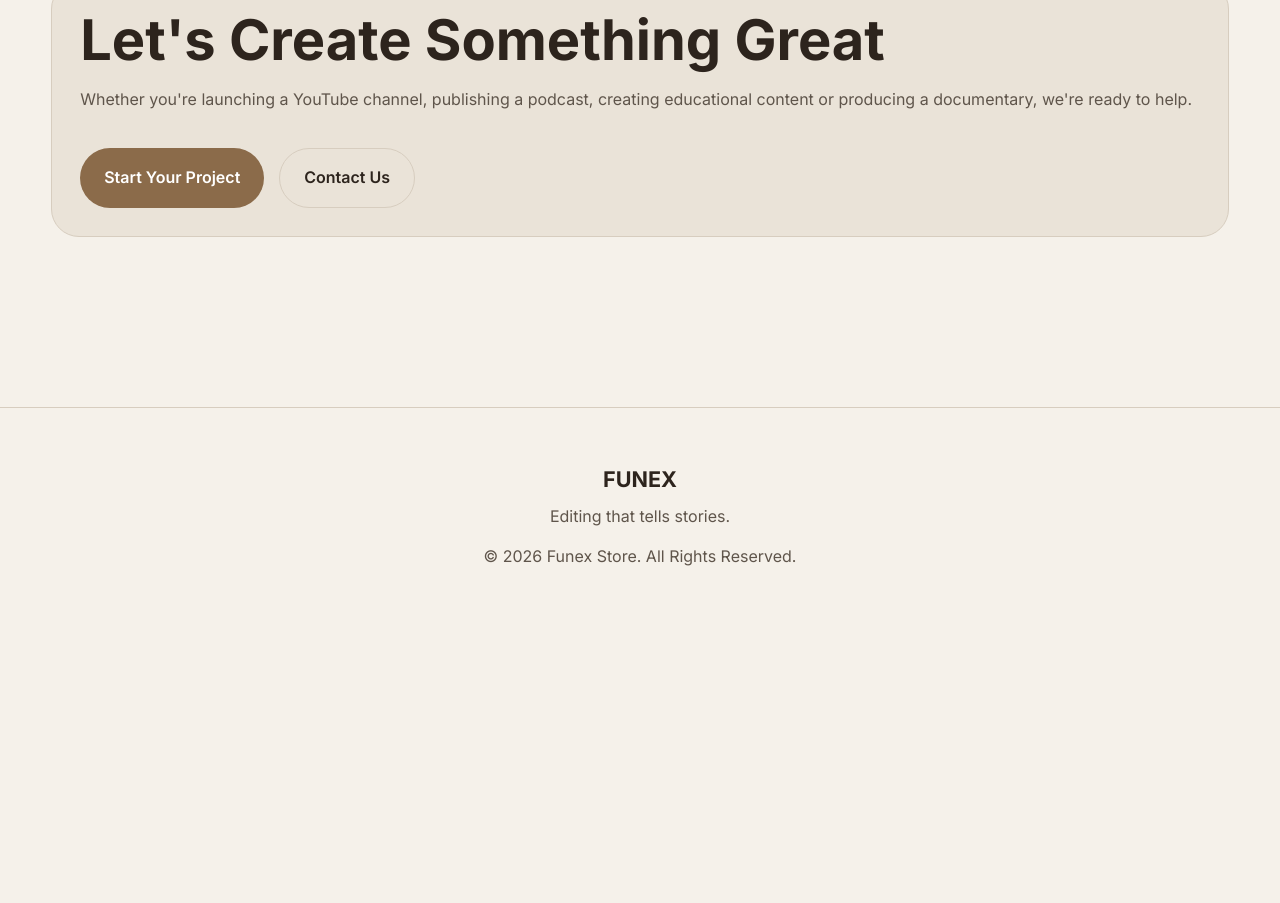
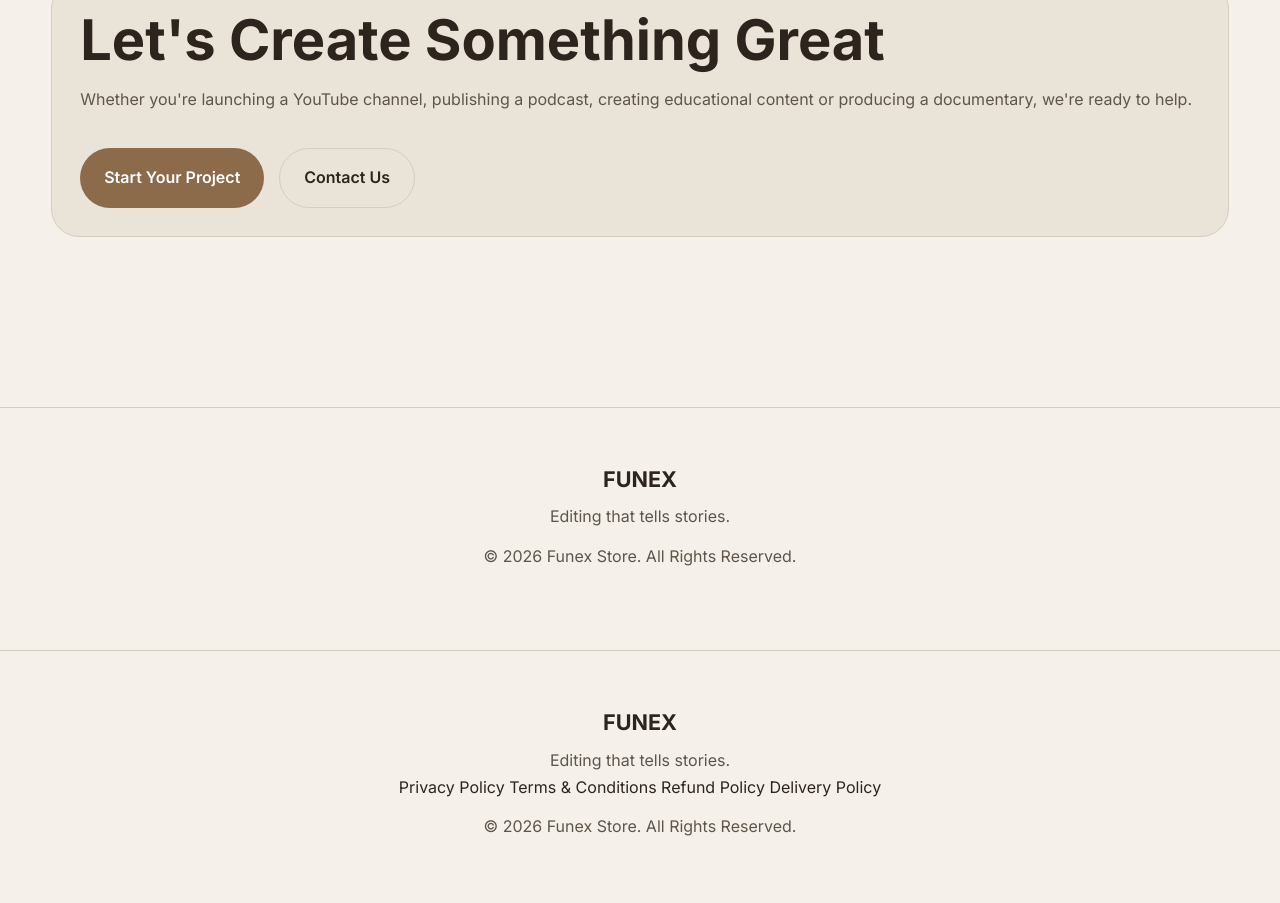
Before and after one commit to FunexStore/Funex, a plain HTML site: page about.html in a window 1280 px wide. Shown: the part 2375-3278 px from the top of the page. Before the commit the page ends 3005 px from the top, so only its background shows below. Drawn offline with Linux system fonts and the light colour scheme; files that its build step writes are made by us from their sources.

Commit message:
Add footer to about.html with links and copyright
Added footer section with links and copyright information.

```diff
--- a/about.html
+++ b/about.html
@@ -276,6 +276,30 @@ Editing that tells stories.
 
 </div>
 
+<footer class="footer">
+  <div class="container footer-content">
+
+    <h3>FUNEX</h3>
+
+    <p>Editing that tells stories.</p>
+
+    <div class="footer-links">
+
+      <a href="privacy-policy.html">Privacy Policy</a>
+
+      <a href="terms-and-conditions.html">Terms & Conditions</a>
+
+      <a href="refund-policy.html">Refund Policy</a>
+
+      <a href="delivery-policy.html">Delivery Policy</a>
+
+    </div>
+
+    <p>
+      © 2026 Funex Store. All Rights Reserved.
+    </p>
+
+  </div>
 </footer>
 
 </body>
```
